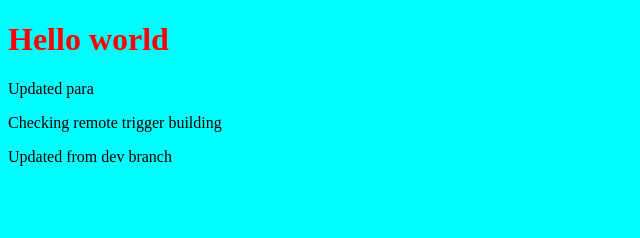
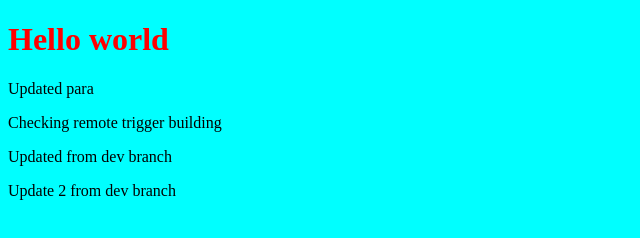
Before and after one commit to yogesh174/jenkins-test, a plain HTML site: page index.html in a window 1280 px wide. Shown: the whole page, without its empty margins (0-640 px from the left). Drawn offline with Linux system fonts and the light colour scheme.

Commit message:
Update index.html

```diff
--- a/index.html
+++ b/index.html
@@ -10,5 +10,6 @@
     <p>Updated para</p>
     <p>Checking remote trigger building</p>
     <p>Updated from dev branch</p>
+    <p>Update 2 from dev branch</p>
 </body>
 </html>
```
